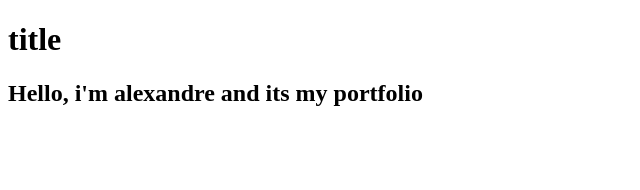
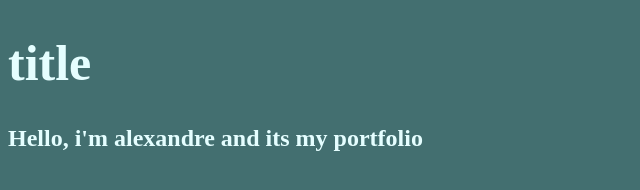
Before and after one commit to AlexandreLira/teste, a plain HTML site: page index.html in a window 1280 px wide. Shown: the whole page, without its empty margins (0-640 px from the left). Drawn offline with Linux system fonts and the light colour scheme.

Commit message:
adding styles to site

```diff
--- a/index.html
+++ b/index.html
@@ -5,6 +5,7 @@
     <meta http-equiv="X-UA-Compatible" content="IE=edge">
     <meta name="viewport" content="width=device-width, initial-scale=1.0">
     <title>Document</title>
+    <link rel="stylesheet" href="styles.css">
 </head>
 <body>
     <h1>title</h1>
--- /dev/null
+++ b/styles.css
@@ -0,0 +1,12 @@
+body{
+    background-color: #436f70;
+}
+
+h1 {
+    color: #E5FEFF;
+    font-size: 50px;
+}
+
+h2 {
+    color: #E5FEFF
+}
```
